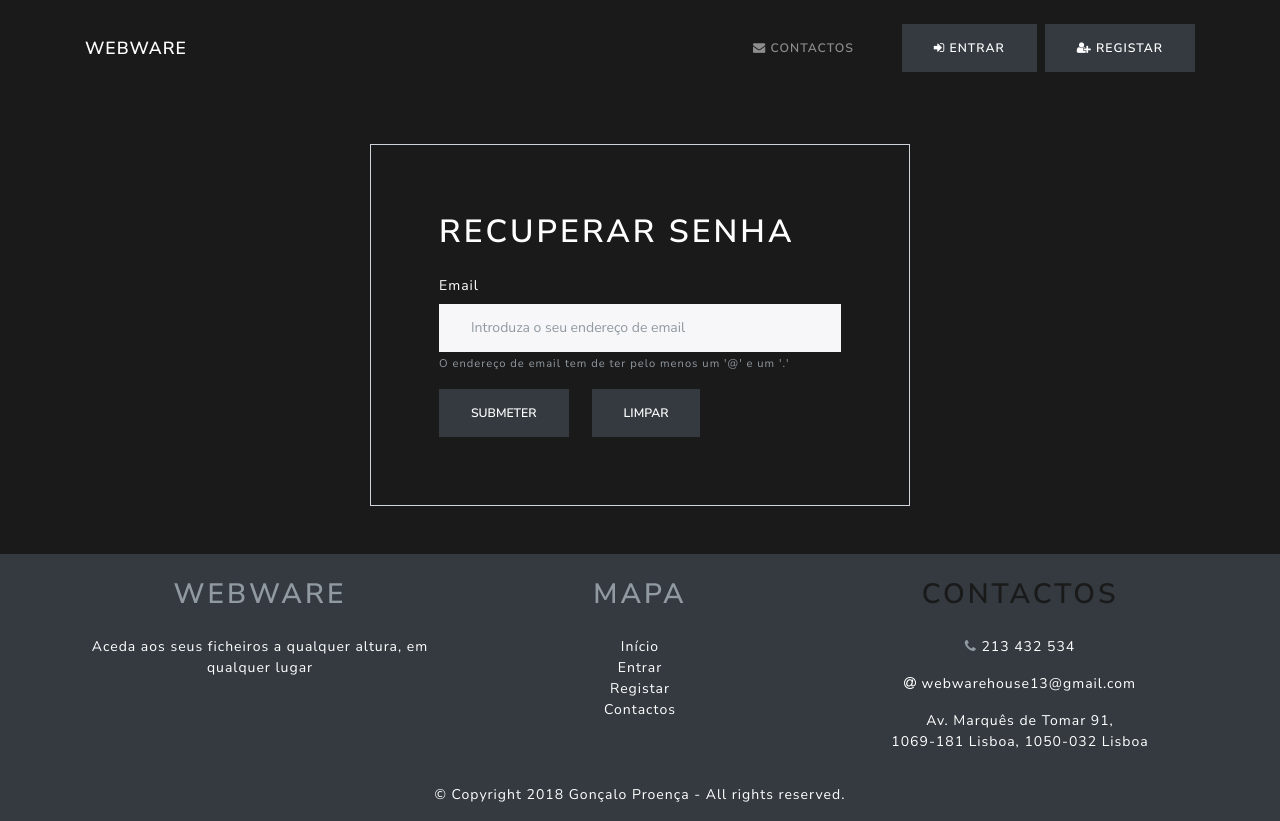
After one commit to gjproenca/phpProject, a PHP site: page /public/forgot-password.php in a window 1280 px wide. The commit adds this page. Run offline with PHP 8.4, Linux system fonts and the light colour scheme.

Commit message:
add genernal UI improvements, add forgot-password page

```diff
--- a/public/contacts.php
+++ b/public/contacts.php
@@ -46,8 +46,7 @@ if ($_SERVER["REQUEST_METHOD"] == "POST") {
             <!--Form-->
             <div class="col-md-6">
                 <form method="POST" action="">
-                    <h1>Contacte-nos</h1>
-                    <p>Obrigado pelo seu interesse, responderemos assim que pudermos</p>
+                    <h1 class="mb-4 text-center text-white">Contactos</h1>
                     <div class="form-group">
                         <label for="InputName">Nome</label>
                         <input class="form-control" name="inputName" type="text" placeholder="Introduza o seu nome" MaxLength="100"
--- /dev/null
+++ b/public/forgot-password.php
@@ -0,0 +1,38 @@
+<?php
+include './../inc/masterpage-public/header.php';
+include '../inc/connection.php';
+
+// TODO: update password to new temp GUID and send temp GUID password trough email
+?>
+
+<div class="py-5 bg-primary text-white">
+    <div class="container">
+        <div class="row">
+            <div class="col-md-3"></div>
+            <div class="col-md-6">
+                <div class="p-5 card text-white bg-primary border-secondary">
+
+                    <!-- Form -->
+                    <div class="card-body">
+                        <h1 class="mb-4 text-white">Recuperar senha</h1>
+                        <form method="POST" action="">
+                            <div class="form-group">
+                                <label>Email</label>
+                                <input class="form-control" id="inputEmail" name="inputEmail" placeholder="Introduza o seu endereço de email" type="email"
+                                    pattern="\w+([-+.']\w+)*@\w+([-.]\w+)*\.\w+([-.]\w+)*" required>
+                                <small class="form-text text-muted">
+                                    O endereço de email tem de ter pelo menos um '@' e um '.'
+                                </small>
+                            </div>
+                            <button class="btn btn-dark text-white" id="submitForgotPassword" name="submitForgotPassword">Submeter</button>
+                            &nbsp;&nbsp;&nbsp;
+                            <input class="btn btn-dark text-white" id="resetSignup" type="reset" value="Limpar" />
+                        </form>
+                    </div>
+                </div>
+            </div>
+        </div>
+    </div>
+</div>
+
+<?php include './../inc/masterpage-public/footer.php';?>
--- a/public/sign-in.php
+++ b/public/sign-in.php
@@ -63,7 +63,7 @@ if ($_SERVER["REQUEST_METHOD"] == "POST") {
 
                     <!-- Form -->
                     <div class="card-body">
-                        <h1 class="mb-4">Entrar</h1>
+                        <h1 class="mb-4 text-center text-white">Entrar</h1>
                         <form method="POST" action="">
                             <div class="form-group">
                                 <label>Nome de utilizador</label>
@@ -85,7 +85,7 @@ if ($_SERVER["REQUEST_METHOD"] == "POST") {
                             <input class="btn btn-dark text-white float-sm-right" name="resetSignin" type="reset" value="Limpar" />
                             <br />
                             <br />
-                            <a class="btn btn-dark text-white float-sm-right" name="forgotPassword" href="TODO:./forgot-password.php">Recuperar senha</a>
+                            <a class="btn btn-dark text-white float-sm-right" name="forgotPassword" href="./forgot-password.php">Recuperar senha</a>
                         </form>
                     </div>
                 </div>
```
Also changed, not shown: public/sign-up.php (+15 -4 lines).
